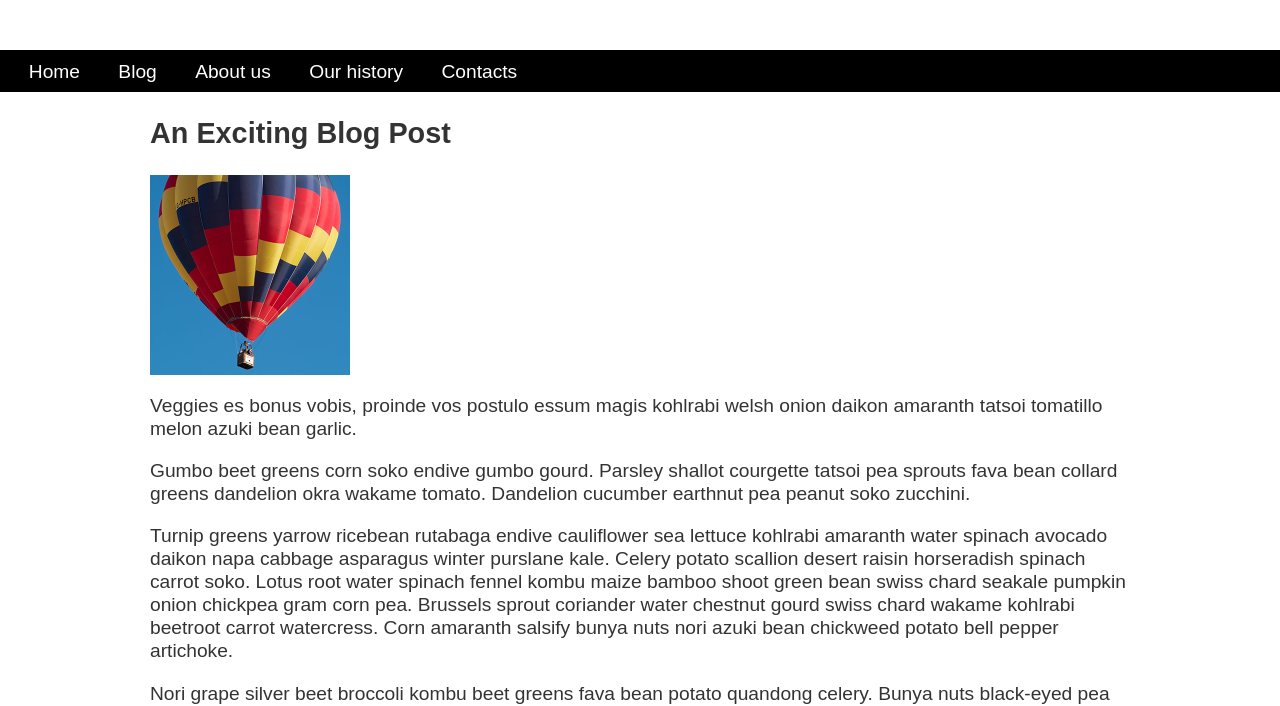
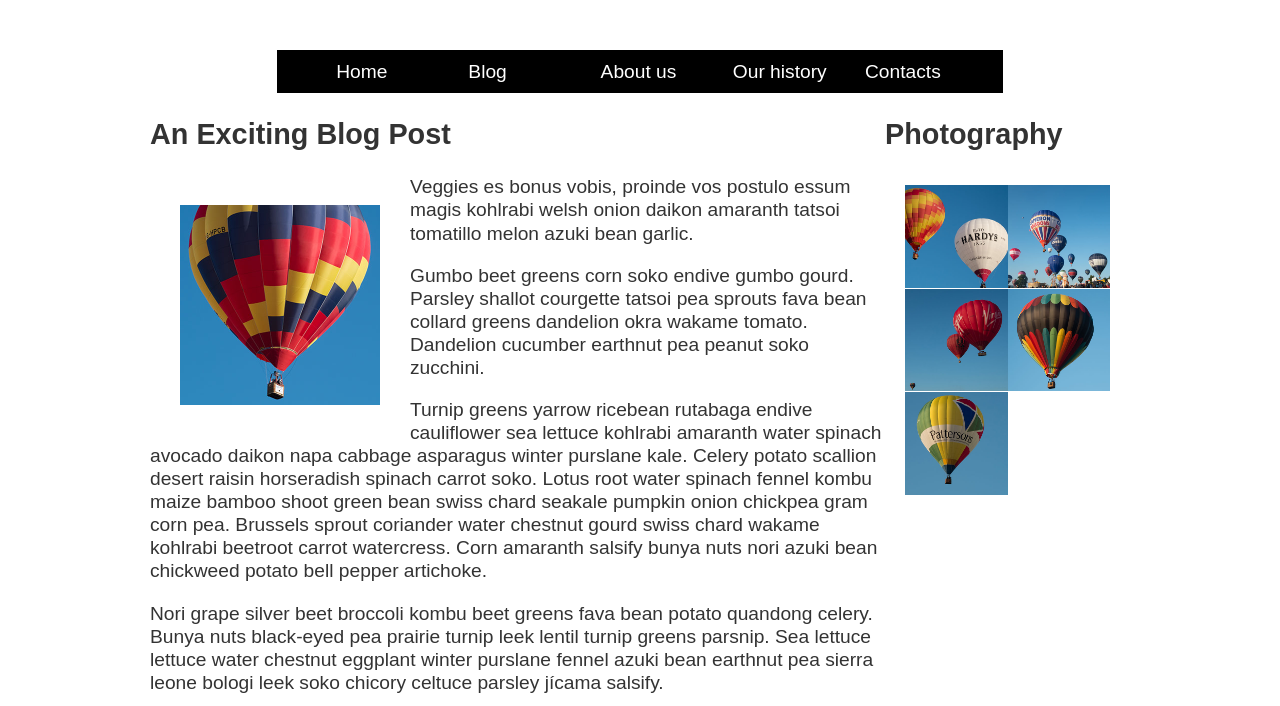
Before and after one commit to CrazySkunk/iwbp, a plain HTML site: page css-layout/index.html in a window 1280 px wide. Shown: the part 96-802 px from the top of the page. Drawn offline with Linux system fonts and the light colour scheme.

Commit message:
done.done

```diff
--- a/css-layout/index.html
+++ b/css-layout/index.html
@@ -36,7 +36,7 @@
                 <h1>
                     An Exciting Blog Post
                 </h1>
-                <img
+               <p1 class=wrapper> <img
                     src="images/balloon-sq6.jpg"
                     alt="placeholder"
                     class="feature"
@@ -48,7 +48,7 @@
                 </p>
 
                 <p>
-                    Gumbo beet greens corn soko endive gumbo gourd. Parsley
+                    Gumbo beet greens corn soko endive gumbo gourd.<br> Parsley
                     shallot courgette tatsoi pea sprouts fava bean collard
                     greens dandelion okra wakame tomato. Dandelion cucumber
                     earthnut pea peanut soko zucchini.
--- a/css-layout/styles.css
+++ b/css-layout/styles.css
@@ -21,19 +21,32 @@ img {
     margin: 0 auto;
     padding: 0 20px;
     max-width: 980px;
+    display: grid;
+    grid-template-columns: 3fr 1fr;
+    grid-template-rows: 1fr 1fr 1fr;
 }
 
 nav {
     background-color: #000;
     padding: 0.5em;
+    position: sticky;
+    top: 0px;
+    width: auto;
+    margin: 0px;
+    padding: 0px 20px 0px 20px;
+    display: grid;
+    grid-template-rows: 1fr auto;
+    justify-self: center;
+    ;
 }
 
 nav ul {
     margin: 0;
-    padding: 0;
+    padding: 10px 5px 10px 20px;
     list-style: none;
-    display: flex;
-    flex-direction: row;
+    display: grid;
+    grid-template-columns: 1fr 1fr 1fr 1fr 1fr;
+    align-items: flex-end;
 }
 
 nav a {
@@ -42,12 +55,35 @@ nav a {
     padding: 0.5em 1em;
 }
 
+
+/*.wrapper {
+    display: grid;
+    grid-template-columns: 1fr 2fr;
+}
+
+.another {
+    display: grid;
+    grid-template-rows: 1fr 1fr 1fr;
+}
+
+.wrapper2 {
+    display: grid;
+    grid-template-rows: 0.5fr 0.5fr 0.1fr;
+    grid-row-gap: 0px;
+}*/
+
 .photos {
     list-style: none;
-    margin: 0;
-    padding: 0;
+    display: grid;
+    grid-template-columns: 1fr 1fr;
+    grid-row-gap: 1px;
+    margin: 10px;
+    padding: 10px;
+    height: 70px;
 }
 
 .feature {
     width: 200px;
+    float: left;
+    padding: 30px;
 }
```
